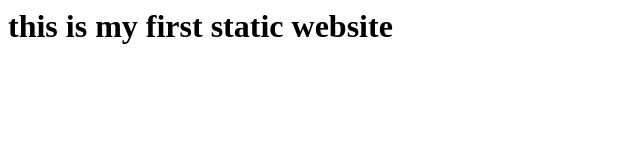
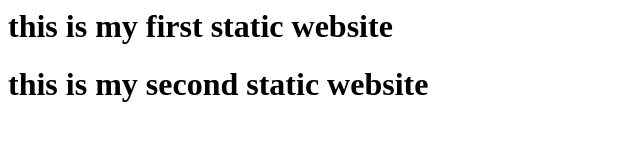
Before and after one commit to krishdumpa/staticwebsite, a plain HTML site: page index.html in a window 1280 px wide. Shown: the whole page, without its empty margins (0-640 px from the left). Drawn offline with Linux system fonts and the light colour scheme.

Commit message:
altrated second static website

```diff
--- a/index.html
+++ b/index.html
@@ -1 +1,2 @@
 <h1> this is my first static website </h1>
+<h1> this is my second static website </h1>
```
